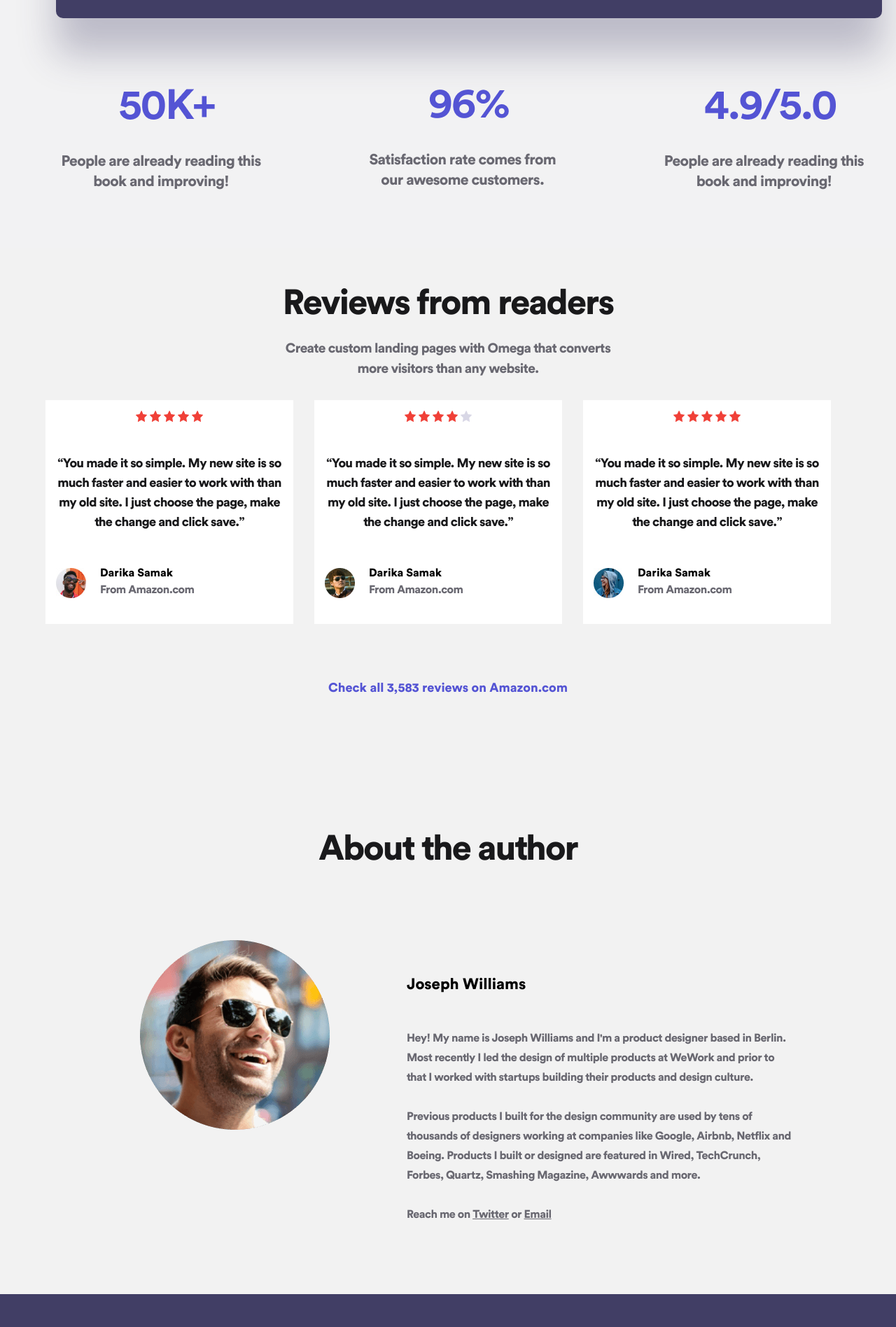
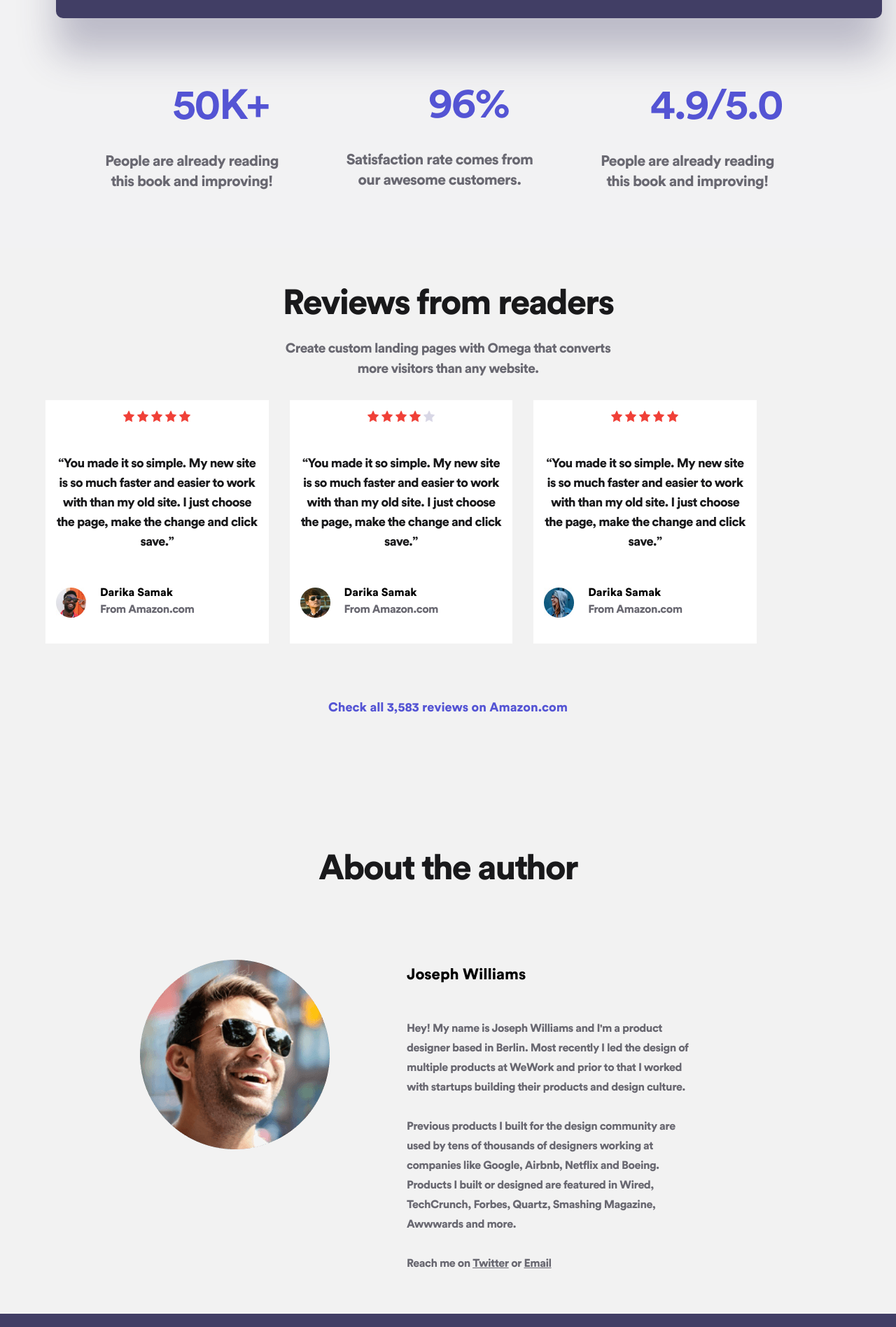
Before and after one commit to the-rustambek/Omega_page, a plain HTML site: page index.html in a window 1280 px wide. Shown: the part 3080-4977 px from the top of the page at 70% size. Drawn offline with Linux system fonts and the light colour scheme.

Commit message:
add file

```diff
--- a/style.css
+++ b/style.css
@@ -151,7 +151,7 @@ ol {
     width: 45%;
 }
 .container .box-2-item{
-    width: 25%;
+    width: 23.1%;
 }
 
 
@@ -1379,22 +1379,26 @@ padding-bottom: 15px;
 
 .box-2-blok-part-list {
     display: flex;
-    justify-content: space-between;
     align-items: center;
     margin-top: 100px;
-}
-
-.box-2-blok-part-text {
+    justify-content: center;
+    text-align: center;
+}
+
+.container .box-2-blok-part-text {
     font-size: 21px;
     line-height: 29px;
-    text-align: center;
+    /* text-align: center; */
     letter-spacing: -0.656526px;
     color: #696871;
     margin-top: 40px;
-    width: 300px;
+    width: 270px;
 }
 .box-2-blok-part-item{
-    width: 27%;
+    width: 30%;
+    text-align: center;
+    align-items: center;
+    justify-content: center;
 }
 
 .box-3 {
@@ -1434,7 +1438,7 @@ padding-bottom: 15px;
     background-color: white;
     padding: 15px;
     margin: 0px 15px;
-    width: 30%;
+    width: 27%;
 }
 
 .box-3-icon {
@@ -1531,7 +1535,7 @@ padding-bottom: 15px;
     line-height: 28px;
     letter-spacing: -0.500211px;
     color: #696871;
-    width: 550px;
+    width:420px;
 }
 
 .box-5 {
@@ -1576,9 +1580,9 @@ padding-bottom: 15px;
 }
 
 .box-5-item {
-    width: 30%;
-    height: 400px;
-    margin: 0px 15px;
+    width: 28.8%;
+
+    margin: 0px 12px;
     padding: 15px;
     background-color: white;
     border-radius: 10px;
```
